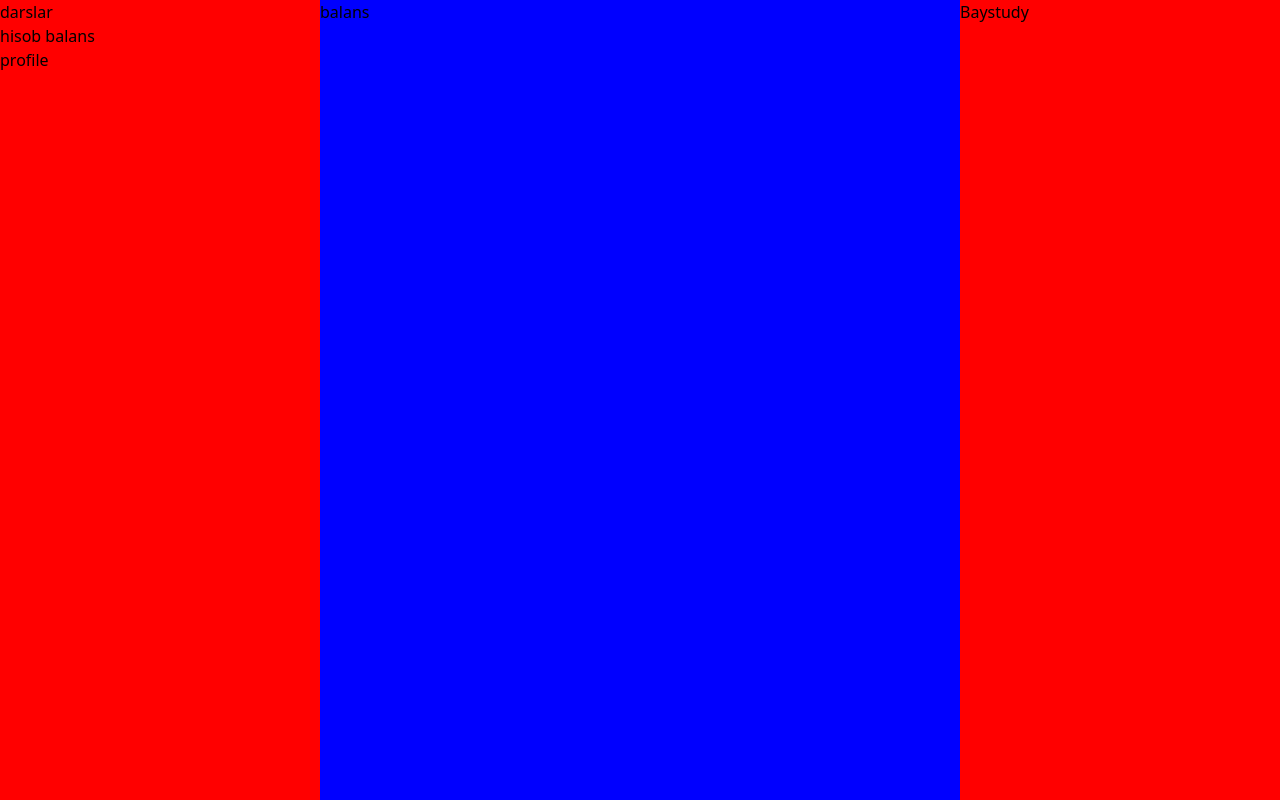
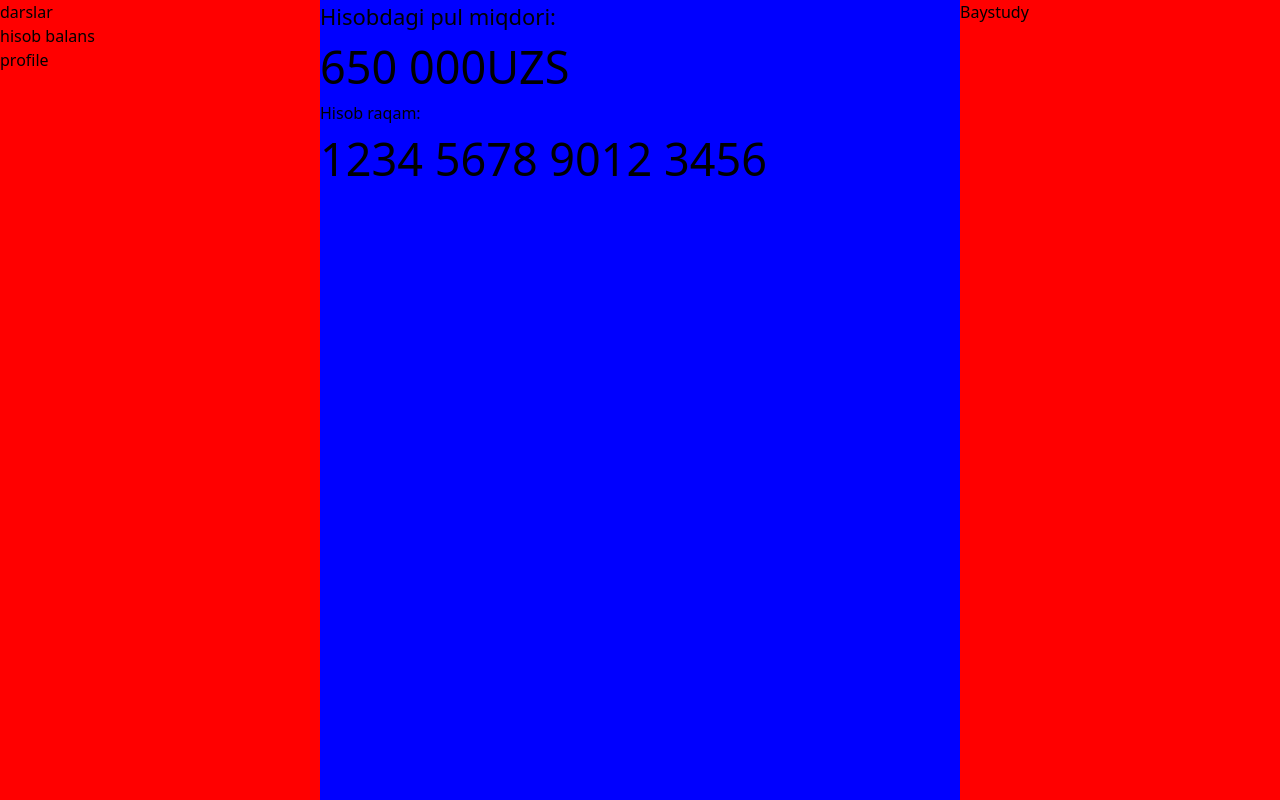
Before and after one commit to sohibjonabdialimov/Main-Project, a React (Vite) app: page /hisoblar in a window 1280 px wide. Built offline with nearby package versions, Linux system fonts and the light colour scheme.

Commit message:
hisoblar

```diff
--- a/src/MainRoute/Hisoblar.jsx
+++ b/src/MainRoute/Hisoblar.jsx
@@ -1,10 +1,18 @@
 import React from 'react'
 import Baystudy from '../sitebarRoute/Baystudy'
-
+let money =650000
+money=money.toString().replace(/\B(?=(\d{3})+(?!\d))/g, ' ')
+let hisobraqam=1234567890123456
+hisobraqam= hisobraqam.toString().replace(/\B(?=(\d{4})+(?!\d))/g, ' ')
 function Hisoblar() {
     return (
         <div style={{ display: "flex"}}>
-            <div className='fife'>balans</div>
+            <div className='fife'>
+                <p style={{fontSize:22}}>Hisobdagi pul miqdori:</p>
+                <p style={{fontSize:45}}>{money}UZS</p>
+                <p>Hisob raqam:</p>
+                <p style={{fontSize:45}}>{hisobraqam}</p>
+            </div>
             <Baystudy />
         </div>
     )
```
